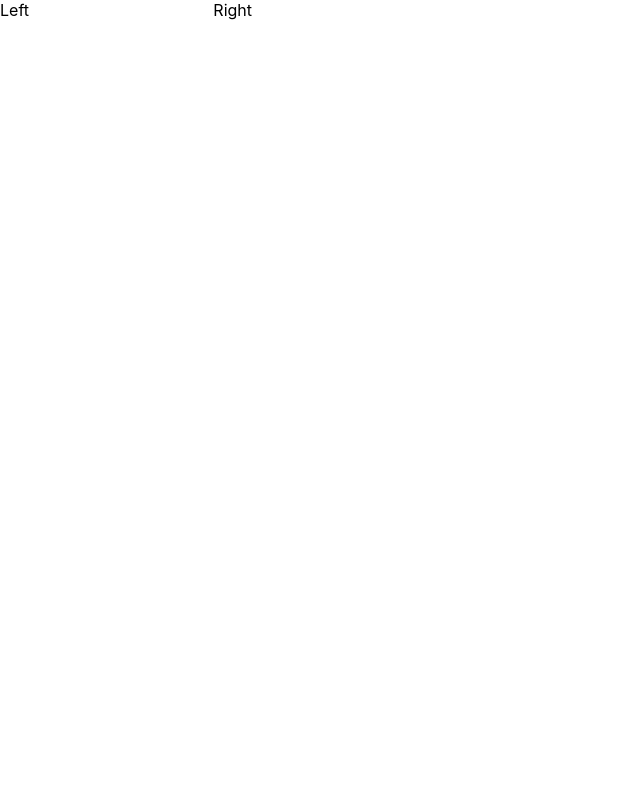
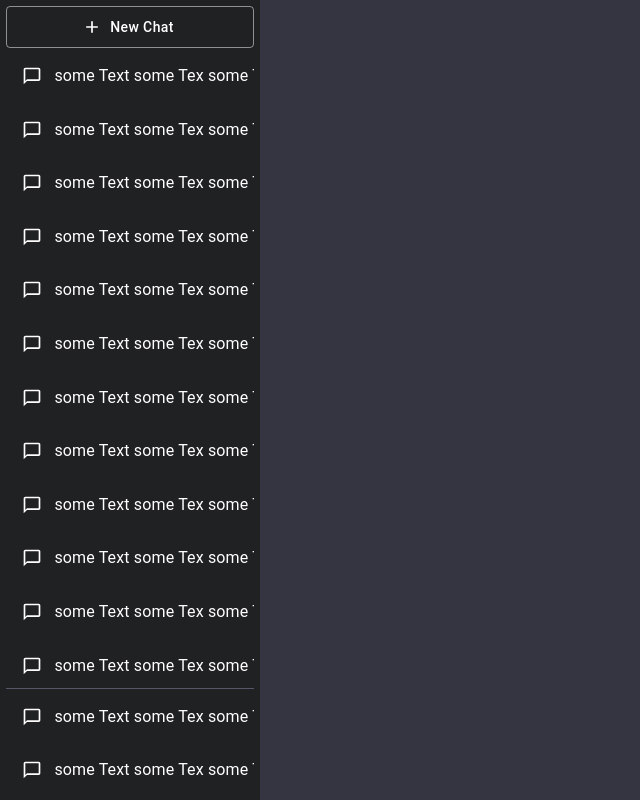
Before and after one commit to mahmedyoutube/chatgpt-clone, a React (Create React App) app: page / in a window 1280 px wide. Shown: the whole page, without its empty margins (0-640 px from the left). Built offline with nearby package versions, Linux system fonts and the light colour scheme.

Commit message:
added left side bar

```diff
--- a/package.json
+++ b/package.json
@@ -5,6 +5,7 @@
   "dependencies": {
     "@emotion/react": "^11.10.6",
     "@emotion/styled": "^11.10.6",
+    "@mui/icons-material": "^5.11.16",
     "@mui/material": "^5.12.1",
     "@testing-library/jest-dom": "^5.16.5",
     "@testing-library/react": "^13.4.0",
--- a/src/App.tsx
+++ b/src/App.tsx
@@ -1,9 +1,14 @@
 import Main from "./components/Home/Main";
+import { ThemeProvider, CssBaseline } from "@mui/material";
+import theme from "./theme";
 
 function App() {
   return (
     <div className="App">
-      <Main />
+      <ThemeProvider theme={theme}>
+        <CssBaseline />
+        <Main />
+      </ThemeProvider>
     </div>
   );
 }
--- /dev/null
+++ b/src/components/Home/LeftSideBar/SideBarItem.tsx
@@ -0,0 +1,39 @@
+import {
+  ListItem,
+  ListItemButton,
+  ListItemIcon,
+  ListItemText,
+  Typography,
+} from "@mui/material";
+
+import ChatBubbleOutlineIcon from "@mui/icons-material/ChatBubbleOutline";
+
+const SideBarItem = () => {
+  return (
+    <ListItem
+      disablePadding
+      sx={{
+        overflow: "hidden",
+        "&:hover": {
+          background: "rgba(86,88,105,1)",
+          borderRadius: 1,
+        },
+      }}
+    >
+      <ListItemButton>
+        <ListItemIcon sx={{ minWidth: 0, mr: 1.5 }}>
+          <ChatBubbleOutlineIcon fontSize="small" color="primary" />
+        </ListItemIcon>
+        <ListItemText
+          primary={
+            <Typography sx={{ whiteSpace: "nowrap" }}>
+              some Text some Tex some Tex some Tex{" "}
+            </Typography>
+          }
+        />
+      </ListItemButton>
+    </ListItem>
+  );
+};
+
+export default SideBarItem;
--- /dev/null
+++ b/src/components/Home/LeftSideBar/index.tsx
@@ -0,0 +1,103 @@
+import { Box, Button, styled } from "@mui/material";
+import AddIcon from "@mui/icons-material/Add";
+import SideBarItem from "./SideBarItem";
+
+const MuiButton = styled(Button)({
+  textAlign: "start",
+  textTransform: "none",
+});
+
+const LeftSideBar = () => {
+  return (
+    <Box
+      sx={{
+        position: "fixed",
+        top: 0,
+        background: "rgba(32,33,35,1)",
+        left: 0,
+        width: 260,
+        height: "100%",
+        color: "white",
+        px: 0.8,
+      }}
+    >
+      <Box sx={{ display: "flex", flexDirection: "column", height: "100%" }}>
+        <MuiButton
+          startIcon={<AddIcon />}
+          style={{ textAlign: "left" }}
+          variant="outlined"
+          fullWidth
+          sx={{ mt: 0.7, py: 1 }}
+        >
+          New Chat
+        </MuiButton>
+
+        <Box sx={{ height: "100%", overflow: "auto" }}>
+          <Box mt={0.5} mb={0.7}>
+            <SideBarItem />
+          </Box>
+
+          <Box mt={0.5} mb={0.7}>
+            <SideBarItem />
+          </Box>
+
+          <Box mt={0.5} mb={0.7}>
+            <SideBarItem />
+          </Box>
+
+          <Box mt={0.5} mb={0.7}>
+            <SideBarItem />
+          </Box>
+          <Box mt={0.5} mb={0.7}>
+            <SideBarItem />
+          </Box>
+          <Box mt={0.5} mb={0.7}>
+            <SideBarItem />
+          </Box>
+          <Box mt={0.5} mb={0.7}>
+            <SideBarItem />
+          </Box>
+          <Box mt={0.5} mb={0.7}>
+            <SideBarItem />
+          </Box>
+          <Box mt={0.5} mb={0.7}>
+            <SideBarItem />
+          </Box>
+          <Box mt={0.5} mb={0.7}>
+            <SideBarItem />
+          </Box>
+          <Box mt={0.5} mb={0.7}>
+            <SideBarItem />
+          </Box>
+          <Box mt={0.5} mb={0.7}>
+            <SideBarItem />
+          </Box>
+          <Box mt={0.5} mb={0.7}>
+            <SideBarItem />
+          </Box>
+          <Box mt={0.5} mb={0.7}>
+            <SideBarItem />
+          </Box>
+          <Box mt={0.5} mb={0.7}>
+            <SideBarItem />
+          </Box>
+          <Box mt={0.5} mb={0.7}>
+            <SideBarItem />
+          </Box>
+        </Box>
+
+        <Box sx={{ borderTop: "1px solid rgba(86,88,105,1)" }}>
+          <Box mt={0.5} mb={0.7}>
+            <SideBarItem />
+          </Box>
+
+          <Box mt={0.5} mb={0.7}>
+            <SideBarItem />
+          </Box>
+        </Box>
+      </Box>
+    </Box>
+  );
+};
+
+export default LeftSideBar;
--- a/src/components/Home/Main.jsx
+++ b/src/components/Home/Main.tsx
@@ -1,10 +1,13 @@
 import { Grid, Box } from "@mui/material";
+import LeftSideBar from "./LeftSideBar";
 
 const Main = () => {
   return (
     <Box>
       <Grid container>
-        <Grid xs={2}>Left</Grid>
+        <Grid xs={2} sx={{ position: "relative" }}>
+          <LeftSideBar />
+        </Grid>
         <Grid xs={9}>Right</Grid>
       </Grid>
     </Box>
--- /dev/null
+++ b/src/theme/index.ts
@@ -0,0 +1,14 @@
+import { createTheme } from "@mui/material";
+
+const theme = createTheme({
+  palette: {
+    primary: {
+      main: "#fff",
+    },
+    background: {
+      default: "#343541",
+    },
+  },
+});
+
+export default theme;
```
Also changed, not shown: 1 other file (tests, documents, lock files or other folders).
